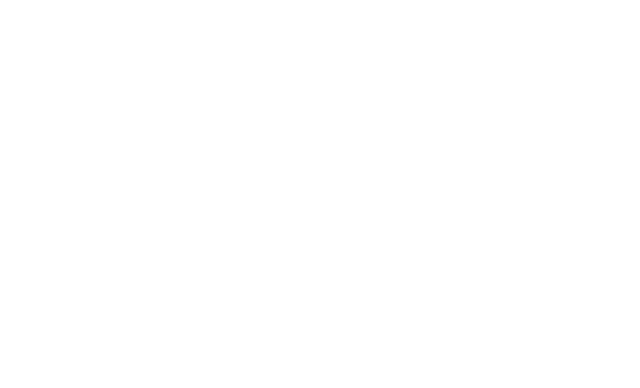
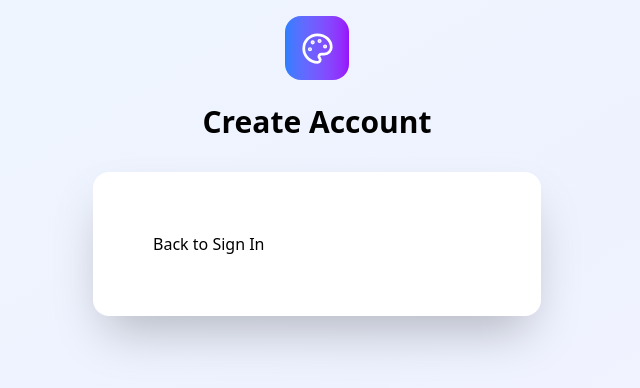
Before and after one commit to ksk45/OnlineBoard, a React (Vite) app in the folder frontend/: page /sign-up in a window 1280 px wide. Before the commit this address had no page. Shown: the top 388 px of the page, without its empty margins (323-963 px from the left). Built offline with nearby package versions, Linux system fonts and the light colour scheme.

Commit message:
ログイン画面　モード切り替え時のurl設定

```diff
--- a/frontend/src/App.tsx
+++ b/frontend/src/App.tsx
@@ -7,6 +7,7 @@
     <BrowserRouter>
       <Routes>
         <Route path="/" element={<AuthPage />}></Route>
+        <Route path="/sign-up" element={<AuthPage />}></Route>
       </Routes>
     </BrowserRouter>
   )
--- a/frontend/src/components/Auth/AuthSubActions.tsx
+++ b/frontend/src/components/Auth/AuthSubActions.tsx
@@ -4,7 +4,7 @@
 
 type AuthSubActionsProps = {
   authMode: AuthMode;
-  setAuthMode: (mode: AuthMode) => void;
+  handleSetAuthMode: (mode: AuthMode) => void;
 };
 
 const AuthSubActions = (props: AuthSubActionsProps) => {
@@ -21,13 +21,13 @@
         </div>
         <div className="flex space-x-4">
           <div className="w-full">
-            <UIButton className="bg-slate-300 text-slate-700" onClick={() => props.setAuthMode("signUp")}>
+            <UIButton className="bg-slate-300 text-slate-700" onClick={() => props.handleSetAuthMode("signUp")}>
               <UserPlus size="20"/>
               <span>Sign Up</span>
               </UIButton>
           </div>
           <div className="w-full">
-            <UIButton className="bg-emerald-200 text-emerald-600" onClick={() => props.setAuthMode("guest")}>
+            <UIButton className="bg-emerald-200 text-emerald-600" onClick={() => props.handleSetAuthMode("guest")}>
               <User size="20" />
               <span>Guest</span>
               </UIButton>
@@ -38,7 +38,7 @@
   }
 
   return (
-    <button onClick={() => props.setAuthMode("signIn")}>Back to Sign In</button>
+    <button onClick={() => props.handleSetAuthMode("signIn")}>Back to Sign In</button>
   )
 
 };
--- a/frontend/src/pages/AuthPage.tsx
+++ b/frontend/src/pages/AuthPage.tsx
@@ -1,12 +1,41 @@
-import { useState, type JSX } from "react";
+import { useState, type JSX, useEffect } from "react";
 import AuthHeader from "../components/Auth/AuthHeader";
 import AuthInput from "../components/Auth/AuthInput";
 import AuthMainButton from "../components/Auth/AuthMainButton";
 import type { AuthMode } from "../types/auth";
 import AuthSubActions from "../components/Auth/AuthSubActions";
+import { useNavigate, useLocation } from "react-router-dom";
 
 const AuthPage = () => {
   const [authMode, setAuthMode] = useState<AuthMode>("signIn");
+  const navigate = useNavigate();
+  const location = useLocation();
+
+
+  // authModeとURLを同時に変更する関数
+  const handleSetAuthMode = (mode: AuthMode) => {
+    setAuthMode(mode);
+    switch (mode) {
+      case "signIn":
+        navigate("/");
+        break;
+      case "signUp":
+        navigate("/sign-up");
+        break;
+      case "guest":
+        // ゲストログインのパスを指定
+        // navigate();
+        break;
+    }
+  };
+
+  // URLとauthModeを同期
+  useEffect(() => {
+    if (location.pathname === "/sign-up") {
+      setAuthMode("signUp");
+    }
+    // 必要に応じて他のパスもここで制御可能
+  }, [location.pathname]);
 
   // それぞれのフォームを定義
   // サインイン
@@ -42,7 +71,7 @@
         <AuthHeader authMode={authMode} />
         <div className="bg-white w-full h-auto p-15 rounded-2xl space-y-5 shadow-2xl">
           {inputForm[authMode]}
-          <AuthSubActions authMode={authMode} setAuthMode={setAuthMode} />
+          <AuthSubActions authMode={authMode} handleSetAuthMode={handleSetAuthMode} />
         </div>
       </div>
     </div>
```
